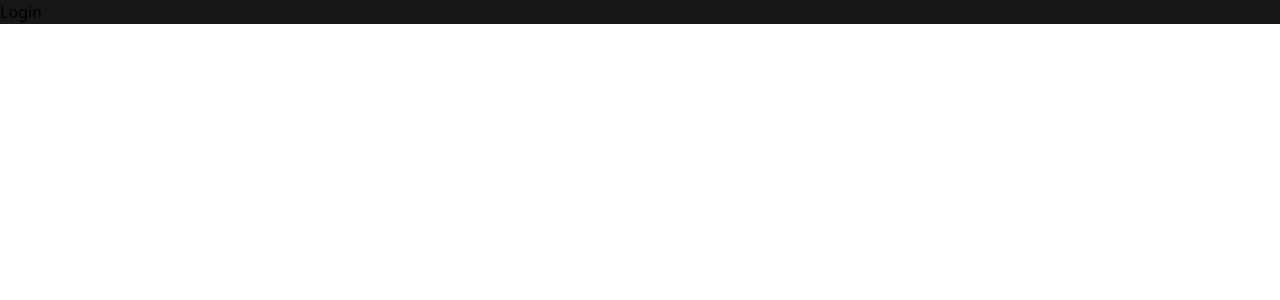
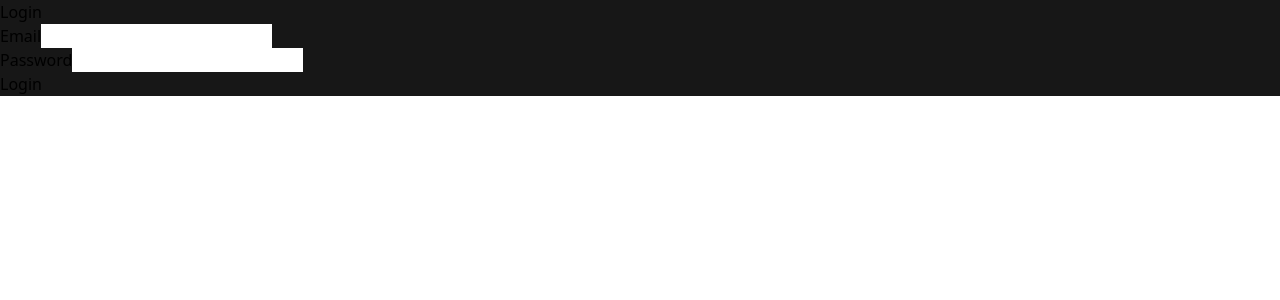
Before and after one commit to PrinceNarteh/chatty, a React (Vite) app in the folder client/: page /login in a window 1280 px wide. Shown: the top 300 px of the page. Built offline with nearby package versions, Linux system fonts and the light colour scheme.

Commit message:
feature: implement login

```diff
--- a/client/src/components/Chat.tsx
+++ b/client/src/components/Chat.tsx
@@ -29,6 +29,7 @@ const Chat = () => {
               (image, idx) =>
                 idx < 3 && (
                   <div
+                    key={idx}
                     className="top-1 absolute w-10 h-10 shrink-0"
                     style={{ left: `${idx * 20}px` }}
                   >
--- a/client/src/pages/Login.tsx
+++ b/client/src/pages/Login.tsx
@@ -1,7 +1,59 @@
-import React from "react";
+import { SubmitHandler, useForm } from "react-hook-form";
+import { toast } from "react-hot-toast";
+import { useLoginMutation } from "../redux/services/appApi";
+import { useNavigate } from "react-router-dom";
+
+type FormValue = {
+  email: string;
+  password: string;
+};
 
 const Login = () => {
-  return <div>Login</div>;
+  const {
+    register,
+    handleSubmit,
+    formState: { errors },
+  } = useForm<FormValue>({
+    defaultValues: {
+      email: "",
+      password: "",
+    },
+  });
+  const [login] = useLoginMutation();
+  const navigate = useNavigate();
+
+  const submit: SubmitHandler<FormValue> = async (data) => {
+    const toastId = toast.loading("Loading...");
+    try {
+      const res = await login(data);
+      toast.dismiss(toastId);
+      toast.success("Login successful!");
+      console.log(res);
+      navigate("/");
+    } catch (error: any) {
+      toast.dismiss(toastId);
+      toast.error(error.response.data);
+    }
+  };
+
+  return (
+    <div>
+      Login
+      <form onSubmit={handleSubmit(submit)}>
+        <div>
+          <label htmlFor="email">Email</label>
+          <input type="email" id="email" {...register("email")} />
+          {errors["email"] && <p>{errors["email"].message}</p>}
+        </div>
+        <div>
+          <label htmlFor="password">Password</label>
+          <input type="password" id="password" {...register("password")} />
+          {errors["password"] && <p>{errors["password"].message}</p>}
+        </div>
+        <input type="submit" value="Login" />
+      </form>
+    </div>
+  );
 };
 
 export default Login;
```
